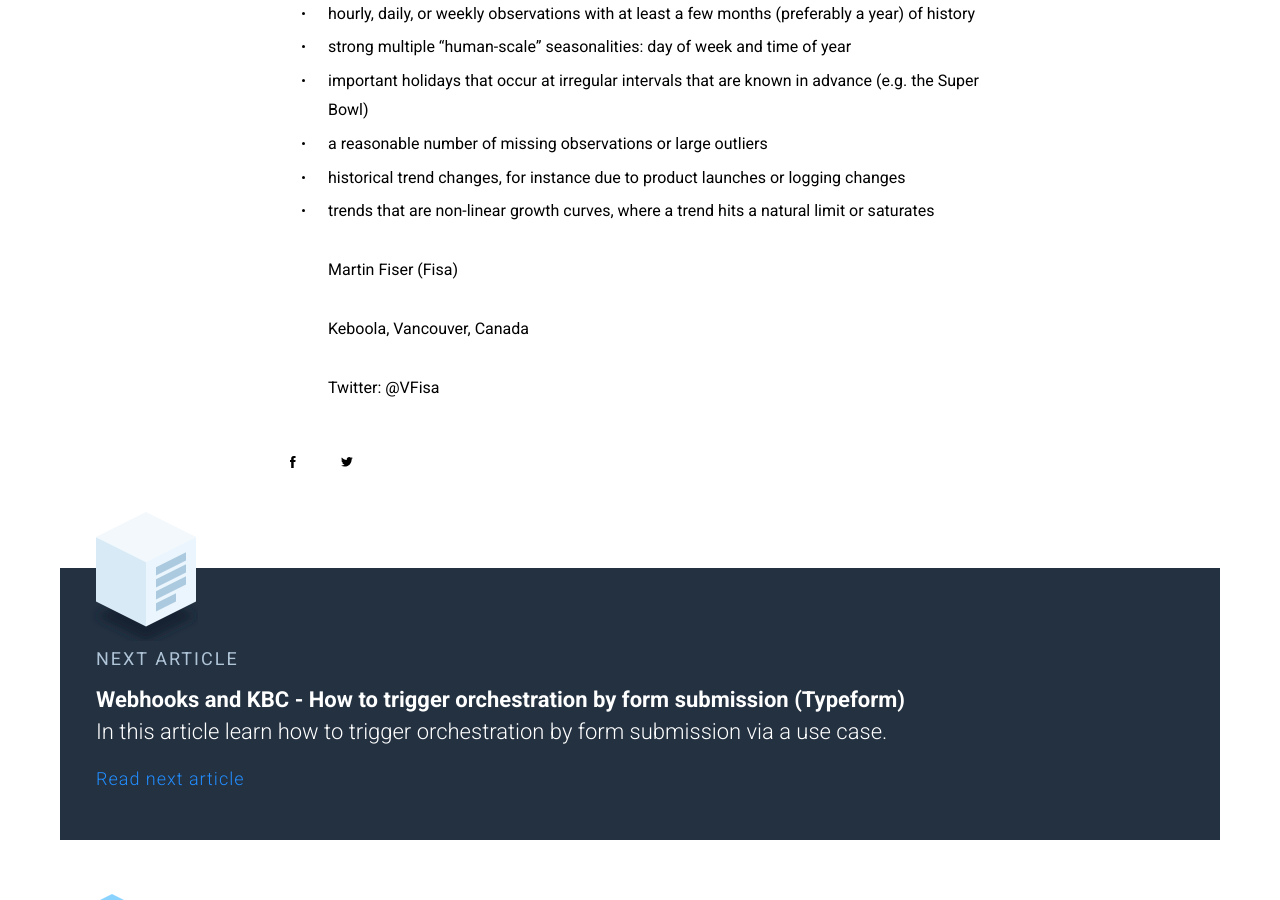
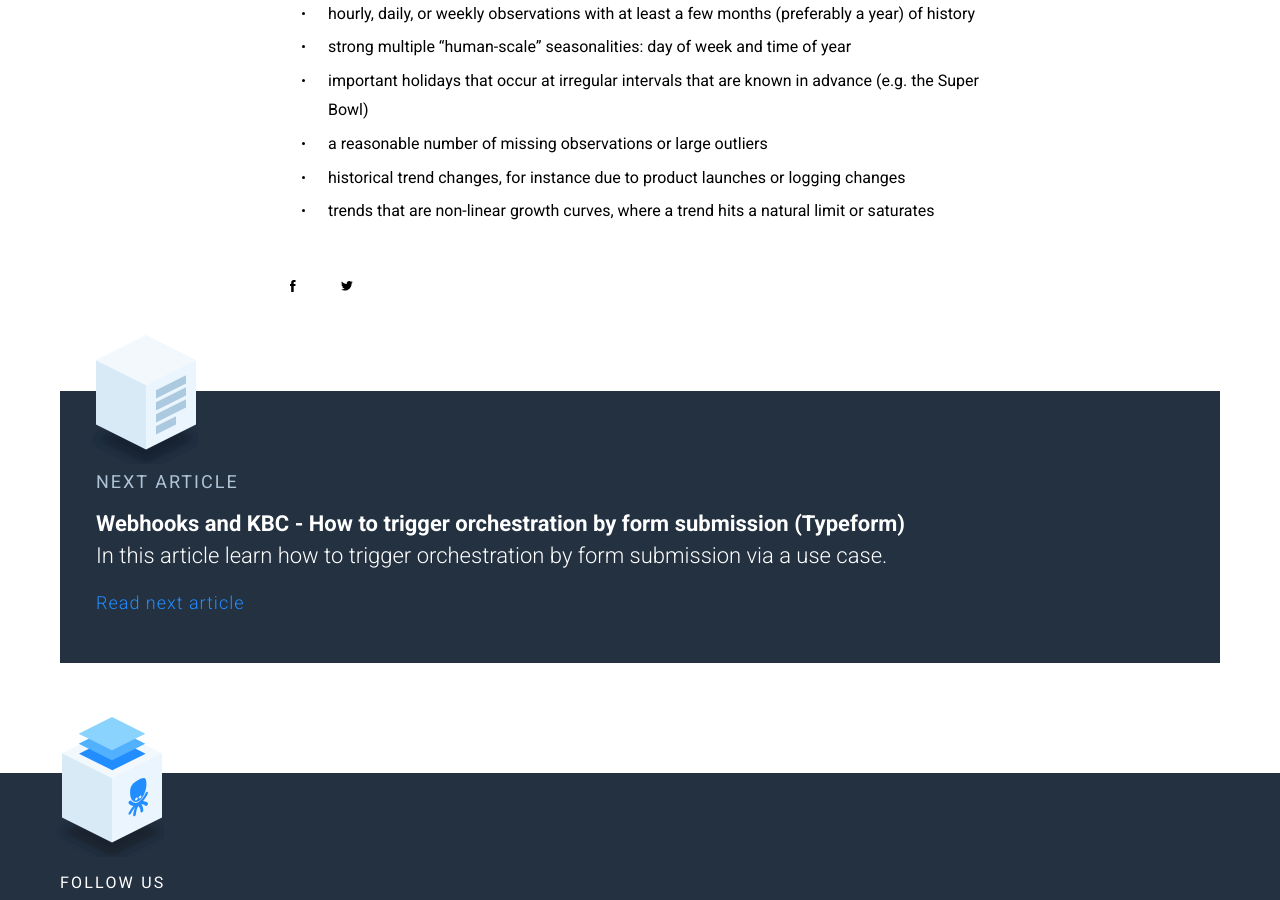
Before and after one commit to keboola/blog, a Jekyll site: the page built from _posts/2018-10-11-aggregatio.md, in a window 1280 px wide and 900 px high, scrolled down 5136 px. Built offline with Jekyll 4.4.1, drawn with Linux system fonts in a browser that asks for light colours; nearby versions of some CDN libraries.

Commit message:
Update from Forestry.io - Updated 2018-10-11-aggregatio.md

```diff
--- a/_posts/2018-10-11-aggregatio.md
+++ b/_posts/2018-10-11-aggregatio.md
@@ -60,9 +60,3 @@ Not all forecasting problems can be solved by the same procedure. Prophet is opt
 * a reasonable number of missing observations or large outliers
 * historical trend changes, for instance due to product launches or logging changes
 * trends that are non-linear growth curves, where a trend hits a natural limit or saturates
-
-  Martin Fiser (Fisa)
-
-  Keboola, Vancouver, Canada
-
-  Twitter: @VFisa
```
